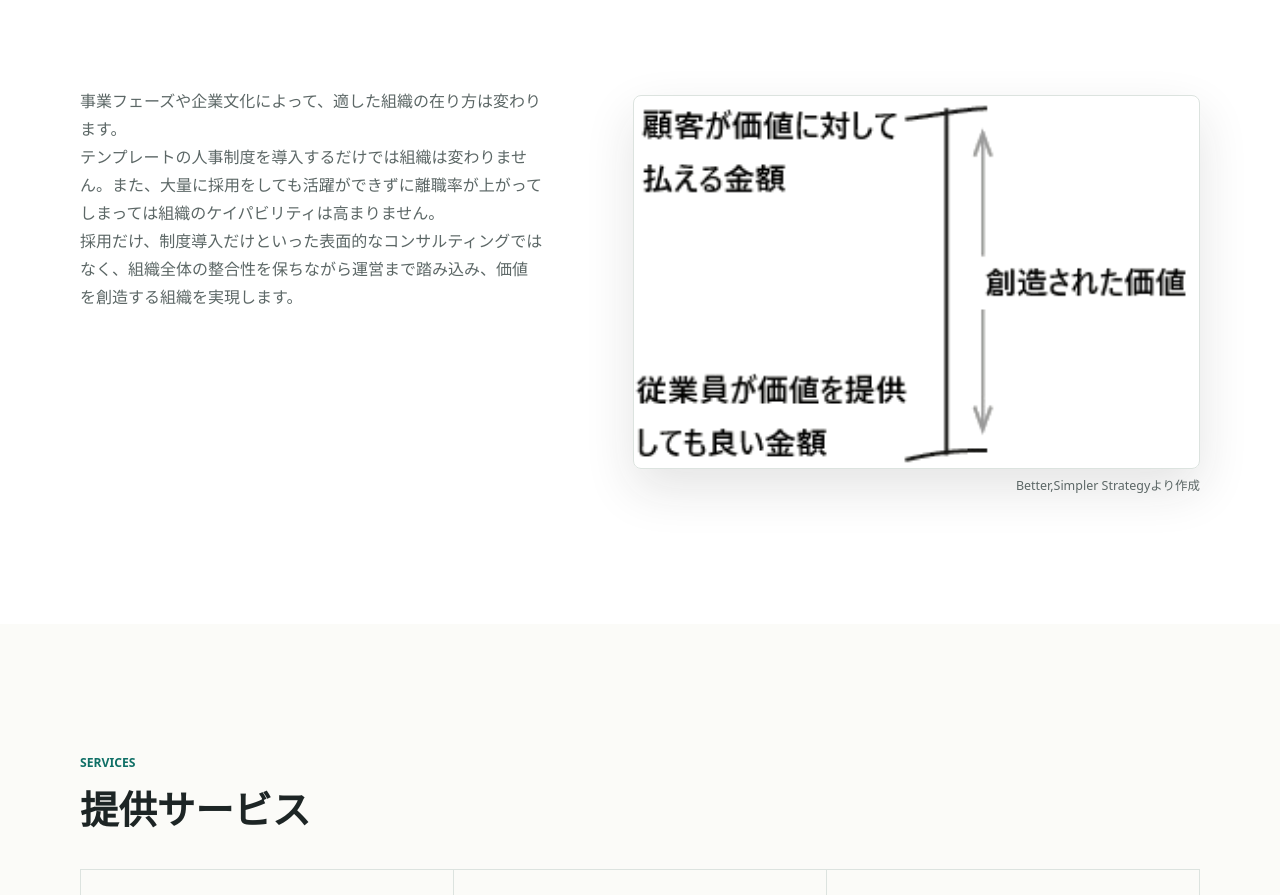
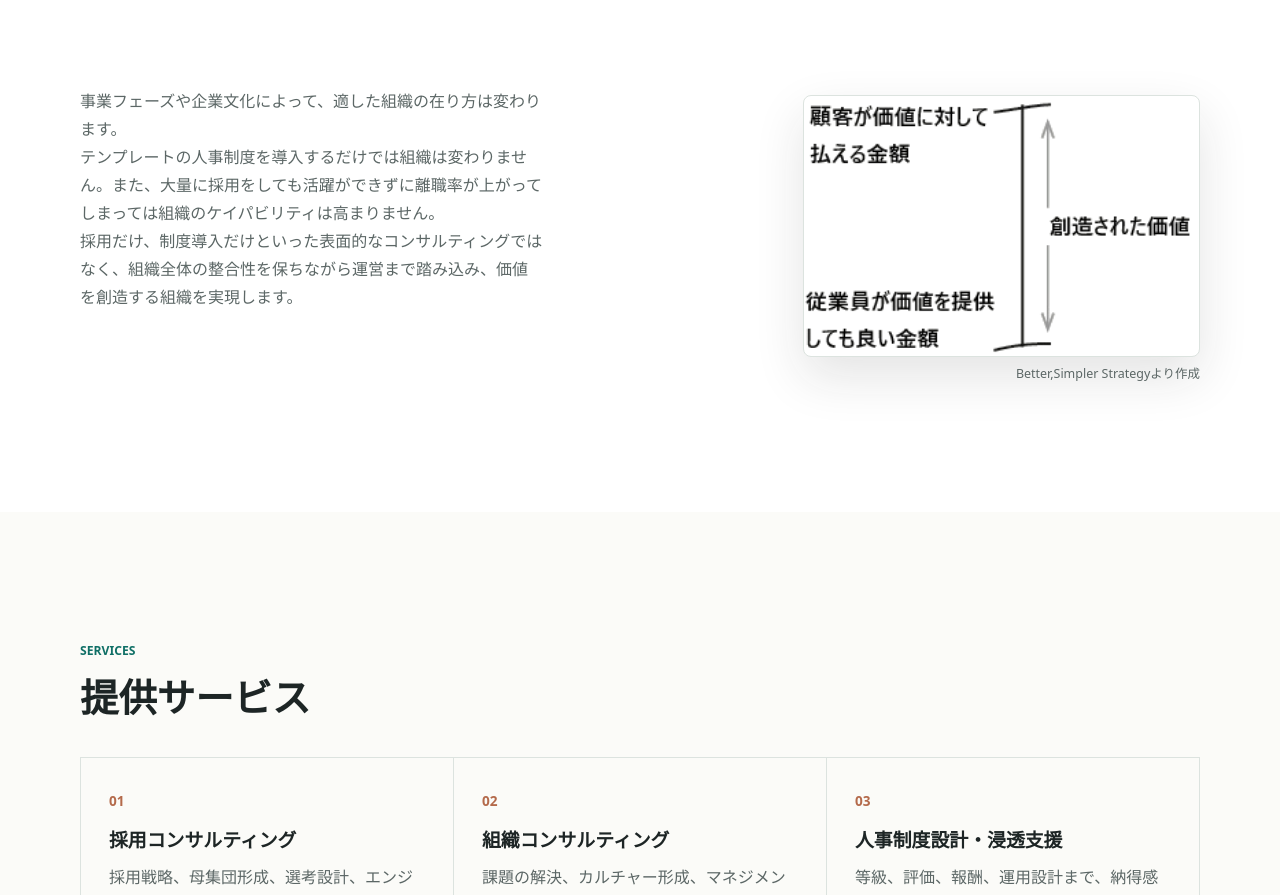
Before and after one commit to 320kzc/320kzc.github.io, a plain HTML site: page index.html in a window 1280 px wide. Shown: the part 1035-1930 px from the top of the page. Drawn offline with Linux system fonts and the light colour scheme.

Commit message:
Adjust intro image background and size

```diff
--- a/styles.css
+++ b/styles.css
@@ -240,8 +240,10 @@ h3 {
 
 .intro__figure img {
   display: block;
-  width: 100%;
+  width: 70%;
   height: auto;
+  margin-left: auto;
+  background: var(--white);
   border: 1px solid var(--line);
   border-radius: 8px;
   box-shadow: var(--shadow);
```
